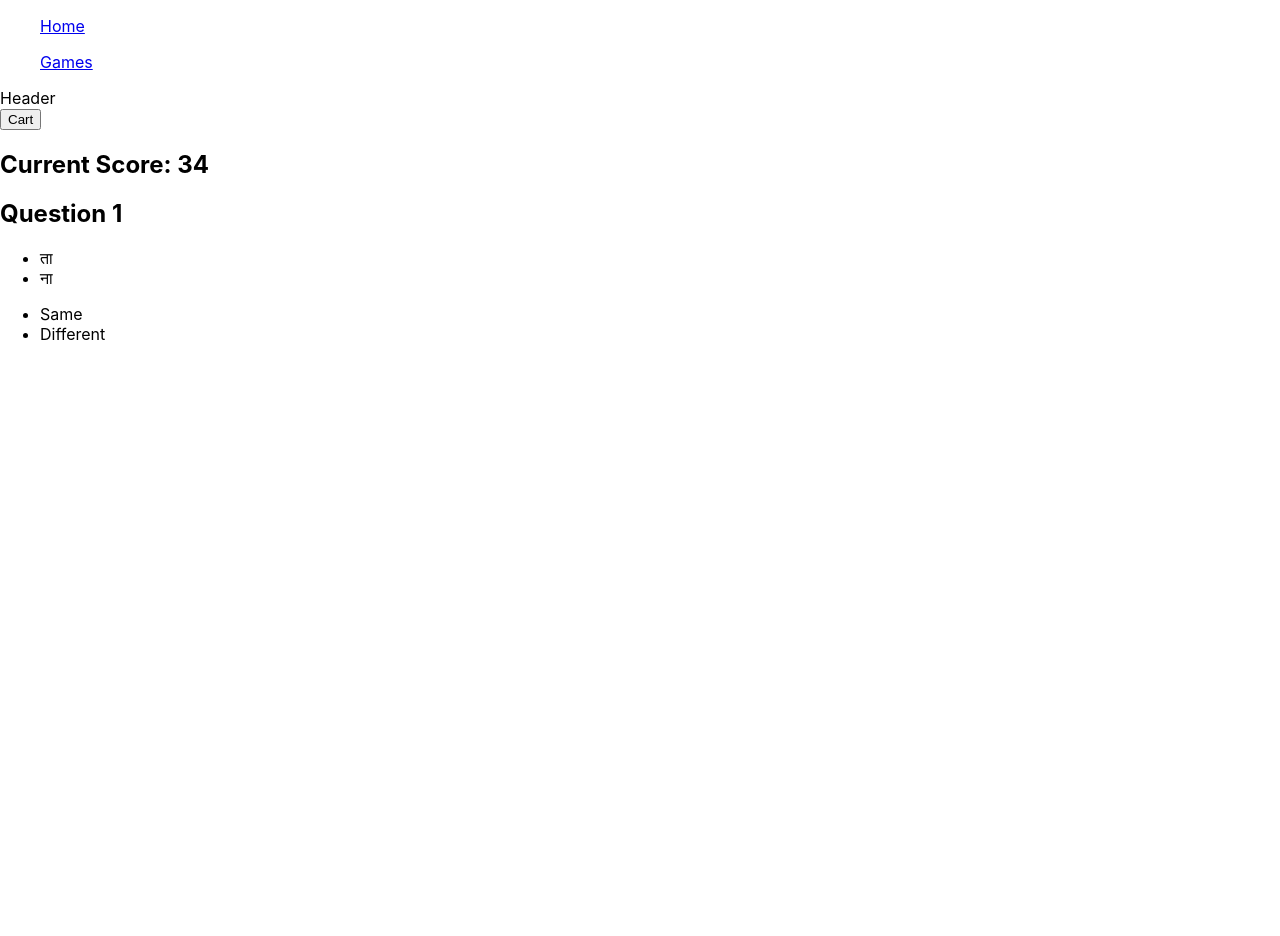
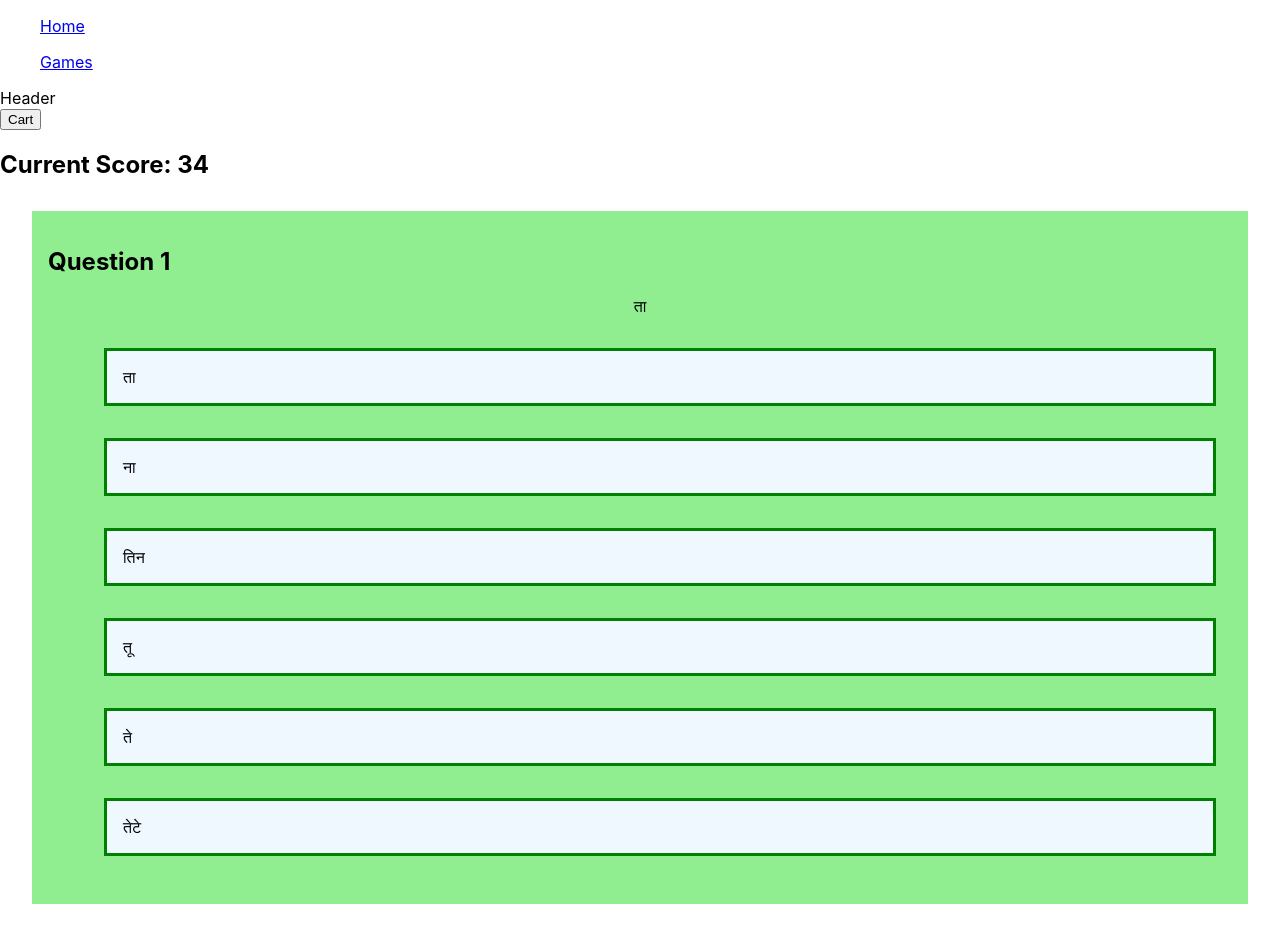
Before and after one commit to Seraphits/game-design-class, a React (Create React App) app: page /games/tabla in a window 1280 px wide. Before the commit the page ends 800 px from the top, so only its background shows below. Built offline with nearby package versions, Linux system fonts and the light colour scheme.

Commit message:
Change Qu type

```diff
--- a/public/index.html
+++ b/public/index.html
@@ -24,7 +24,7 @@
       work correctly both with client-side routing and a non-root public URL.
       Learn how to configure a non-root public URL by running `npm run build`.
     -->
-    <title>React App</title>
+    <title>Game Porfolio</title>
   </head>
   <body>
     <noscript>You need to enable JavaScript to run this app.</noscript>
--- a/src/Game/Tabla/index.js
+++ b/src/Game/Tabla/index.js
@@ -1,6 +1,7 @@
 import React, { useState } from 'react';
 import styled from 'styled-components';
 import TablaData from "./Data";
+import { FinalResults } from './FinalResults';
 import { Header } from './Header';
 
 export const Tabla = () => {
@@ -13,6 +14,10 @@ export const Tabla = () => {
  const [score, setScore] = useState(34);
  const [currentSounds1, setCurrentSound1] = useState(0);
  const [currentSounds2, setCurrentSound2] = useState(1);
+ const [currentSounds3, setCurrentSound3] = useState(2);
+ const [currentSounds4, setCurrentSound4] = useState(3);
+ const [currentSounds5, setCurrentSound5] = useState(4);
+ const [currentSounds6, setCurrentSound6] = useState(5);
   return (
     <div>
       {/* Header */}
@@ -22,31 +27,56 @@ export const Tabla = () => {
 
       { showFinalResults ? (
         // {/* Final Results Card */}
-        <div>
+        <FinalResultsCard>
           <h2>Final Results</h2>
           <h3>1 out of 5 correct - (20%)</h3>
           <button>play again</button>
-        </div>)
+        </FinalResultsCard>)
     :
         (
           // {/* Question card */}
-          <div className='question-card'>
+          <QuestionCard>
             <h2>Question 1</h2>
-            <ul>
-              <li><div>{sounds[currentSounds1].hindi}</div></li>
-              <li><div>{sounds[currentSounds2].hindi}</div></li>
-            </ul>
-            <ul>
-              <li><div>Same</div></li>
-              <li><div>Different</div></li>
-            </ul>
-          </div>
+            <Question>
+              {sounds[currentSounds1].hindi}
+            </Question>
+            <Opions>
+              <Opion ><div>{sounds[currentSounds1].hindi}</div></Opion >
+              <Opion ><div>{sounds[currentSounds2].hindi}</div></Opion >
+              <Opion ><div>{sounds[currentSounds3].hindi}</div></Opion >
+              <Opion ><div>{sounds[currentSounds4].hindi}</div></Opion >
+              <Opion ><div>{sounds[currentSounds5].hindi}</div></Opion >
+              <Opion ><div>{sounds[currentSounds6].hindi}</div></Opion >
+            </Opions>
+          </QuestionCard>
         )
-    }
-
-
-
-
+      }
     </div>
   )
 }
+
+const QuestionCard = styled.div`
+  background-color: lightgreen;
+  padding: 1rem;
+  margin: 2rem;
+`;
+const Question = styled.div`
+  /* list-style: none; */
+  text-align: center;
+`;
+const Opions = styled.ul`
+  list-style: none;
+  display: grid;
+`;
+const Opion = styled.li`
+  background-color: aliceblue;
+  padding: 1rem;
+  margin: 1rem;
+  border: 3px solid green;
+`;
+
+const FinalResultsCard = styled.div`
+  background-color: lightcoral;
+  padding: 1rem;
+  margin: 2rem;
+`;
```
